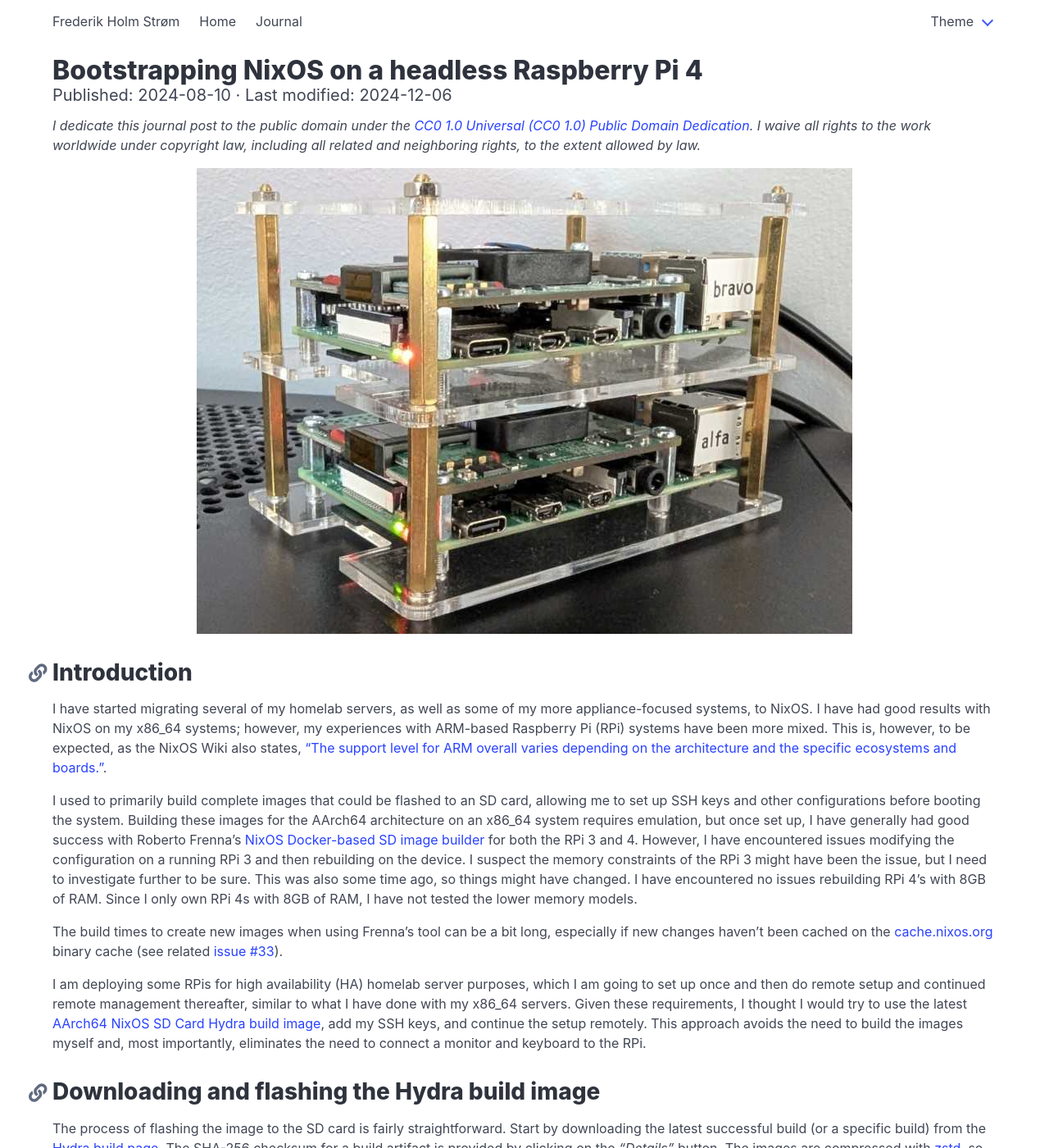
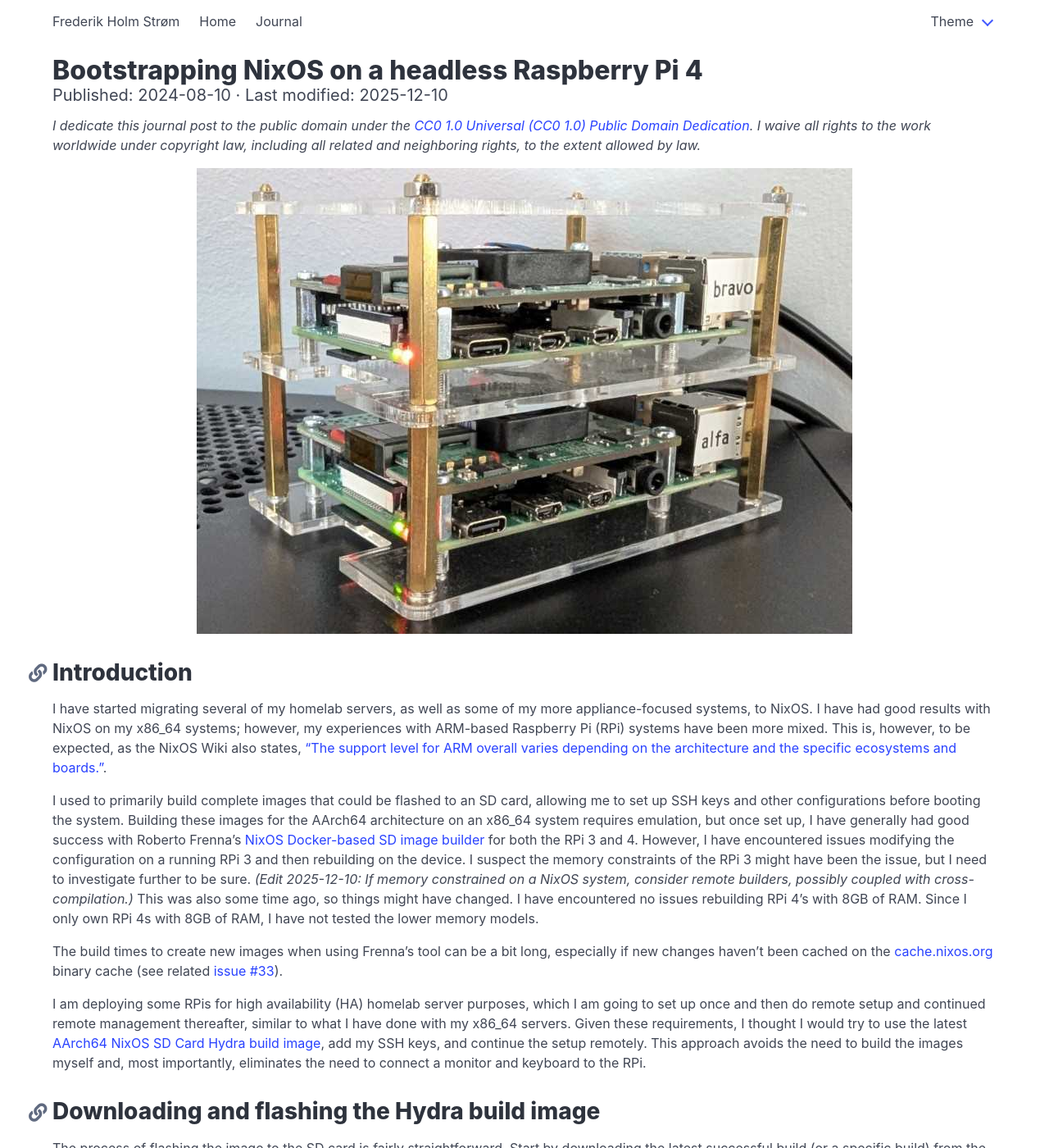
Before and after one commit to frederikstroem/frederikstroem.github.io, a Jekyll site: the page built from _posts/2024-08-10-bootstrapping-nixos-on-a-headless-raspberry-pi-4.md, in a window 1280 px wide and 1400 px high. Shown: the whole window at 82% size. Built offline with Jekyll 4.4.1, drawn with Linux system fonts in a browser that asks for light colours.

Commit message:
Update journal post: _posts/2024-08-10-bootstrapping-nixos-on-a-headless-raspberry-pi-4.md

```diff
--- a/_posts/2024-08-10-bootstrapping-nixos-on-a-headless-raspberry-pi-4.md
+++ b/_posts/2024-08-10-bootstrapping-nixos-on-a-headless-raspberry-pi-4.md
@@ -2,7 +2,7 @@
 layout: post
 
 title: Bootstrapping NixOS on a headless Raspberry Pi 4
-last_modified: 2024-12-06
+last_modified: 2025-12-10
 ---
 *I dedicate this journal post to the public domain under the [CC0 1.0 Universal (CC0 1.0) Public Domain Dedication](https://creativecommons.org/publicdomain/zero/1.0/). I waive all rights to the work worldwide under copyright law, including all related and neighboring rights, to the extent allowed by law.*
 
@@ -11,7 +11,7 @@ last_modified: 2024-12-06
 ## Introduction
 I have started migrating several of my homelab servers, as well as some of my more appliance-focused systems, to NixOS. I have had good results with NixOS on my x86_64 systems; however, my experiences with ARM-based Raspberry Pi (RPi) systems have been more mixed. This is, however, to be expected, as the NixOS Wiki also states, ["The support level for ARM overall varies depending on the architecture and the specific ecosystems and boards."](https://web.archive.org/web/20240808055256/https://wiki.nixos.org/wiki/NixOS_on_ARM).
 
-I used to primarily build complete images that could be flashed to an SD card, allowing me to set up SSH keys and other configurations before booting the system. Building these images for the AArch64 architecture on an x86_64 system requires emulation, but once set up, I have generally had good success with Roberto Frenna's [NixOS Docker-based SD image builder](https://github.com/Robertof/nixos-docker-sd-image-builder) for both the RPi 3 and 4. However, I have encountered issues modifying the configuration on a running RPi 3 and then rebuilding on the device. I suspect the memory constraints of the RPi 3 might have been the issue, but I need to investigate further to be sure. This was also some time ago, so things might have changed. I have encountered no issues rebuilding RPi 4's with 8GB of RAM. Since I only own RPi 4s with 8GB of RAM, I have not tested the lower memory models.
+I used to primarily build complete images that could be flashed to an SD card, allowing me to set up SSH keys and other configurations before booting the system. Building these images for the AArch64 architecture on an x86_64 system requires emulation, but once set up, I have generally had good success with Roberto Frenna's [NixOS Docker-based SD image builder](https://github.com/Robertof/nixos-docker-sd-image-builder) for both the RPi 3 and 4. However, I have encountered issues modifying the configuration on a running RPi 3 and then rebuilding on the device. I suspect the memory constraints of the RPi 3 might have been the issue, but I need to investigate further to be sure. *(Edit 2025-12-10: If memory constrained on a NixOS system, consider remote builders, possibly coupled with cross-compilation.)* This was also some time ago, so things might have changed. I have encountered no issues rebuilding RPi 4's with 8GB of RAM. Since I only own RPi 4s with 8GB of RAM, I have not tested the lower memory models.
 
 The build times to create new images when using Frenna's tool can be a bit long, especially if new changes haven't been cached on the [cache.nixos.org](https://cache.nixos.org/) binary cache (see related [issue #33](https://github.com/Robertof/nixos-docker-sd-image-builder/issues/33)).
 
```
